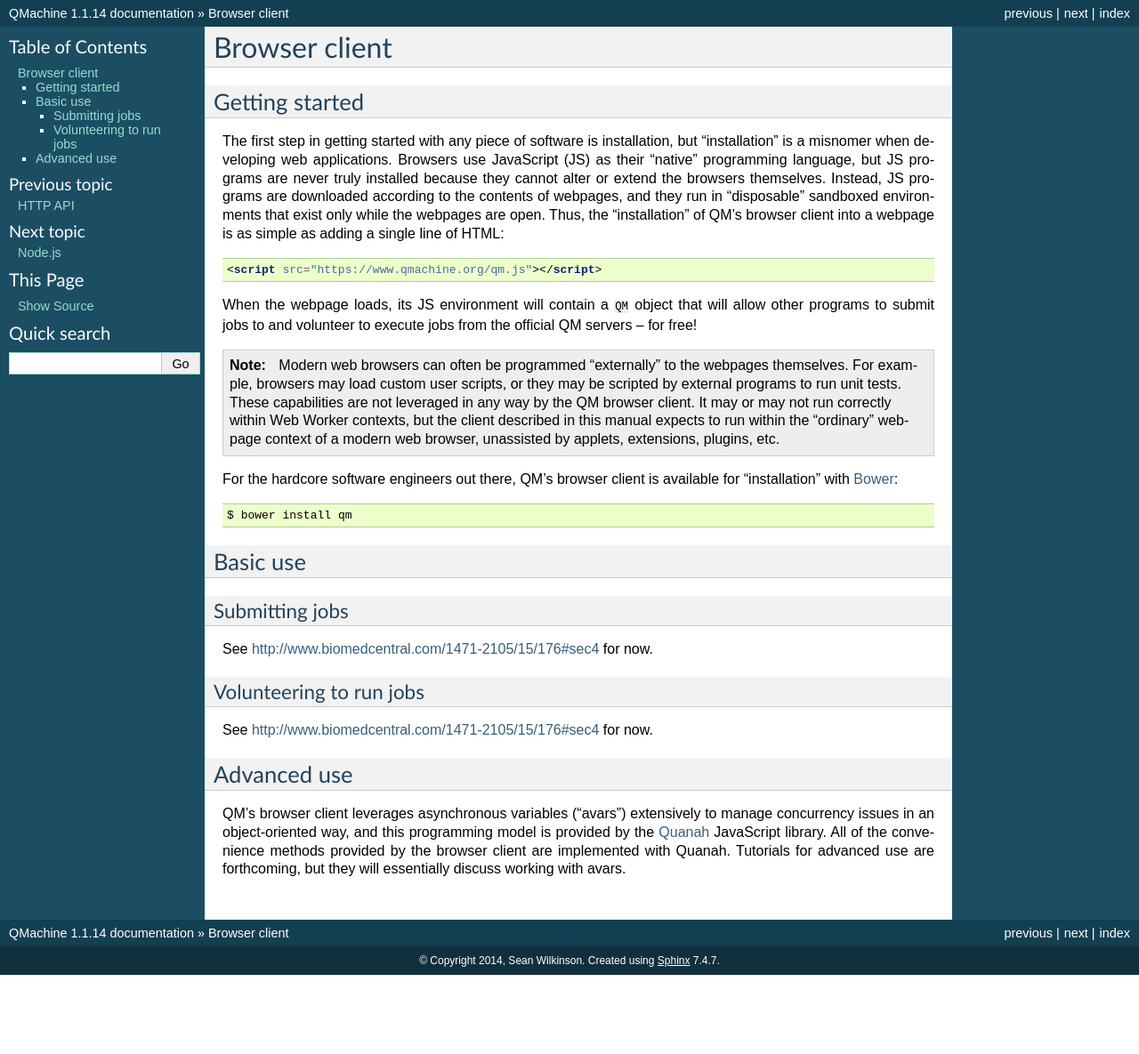
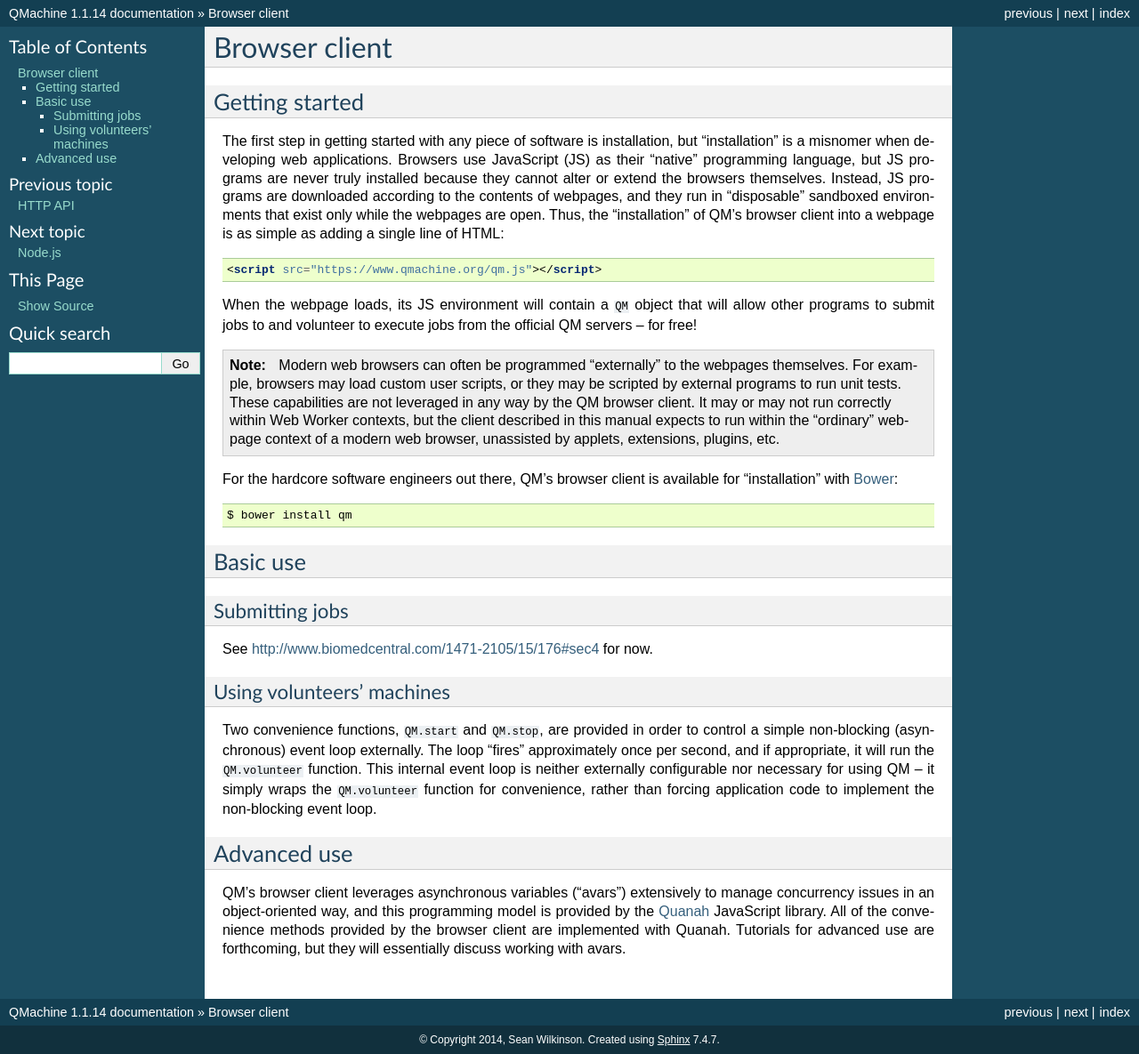
Before and after one commit to qmachine/qmachine, a Sphinx documentation site: the page built from docs/browser-client.rst, in a window 1280 px wide. Shown: the whole page at 89% size. Built offline with Sphinx 7.4.7, drawn with Linux system fonts in a browser that asks for light colours; before the commit the page ends 1096 px from its top, so only the background shows below that.

Commit message:
Added documentation for the new `QM.start` and `QM.stop` functions

```diff
--- a/docs/browser-client.rst
+++ b/docs/browser-client.rst
@@ -50,10 +50,16 @@ Submitting jobs
 See http://www.biomedcentral.com/1471-2105/15/176#sec4 for now.
 
 
-Volunteering to run jobs
-~~~~~~~~~~~~~~~~~~~~~~~~
+Using volunteers' machines
+~~~~~~~~~~~~~~~~~~~~~~~~~~
 
-See http://www.biomedcentral.com/1471-2105/15/176#sec4 for now.
+Two convenience functions, ``QM.start`` and ``QM.stop``, are provided in order
+to control a simple non-blocking (asynchronous) event loop externally. The loop
+"fires" approximately once per second, and if appropriate, it will run the
+``QM.volunteer`` function. This internal event loop is neither externally
+configurable nor necessary for using QM -- it simply wraps the ``QM.volunteer``
+function for convenience, rather than forcing application code to implement the
+non-blocking event loop.
 
 
 Advanced use
```
